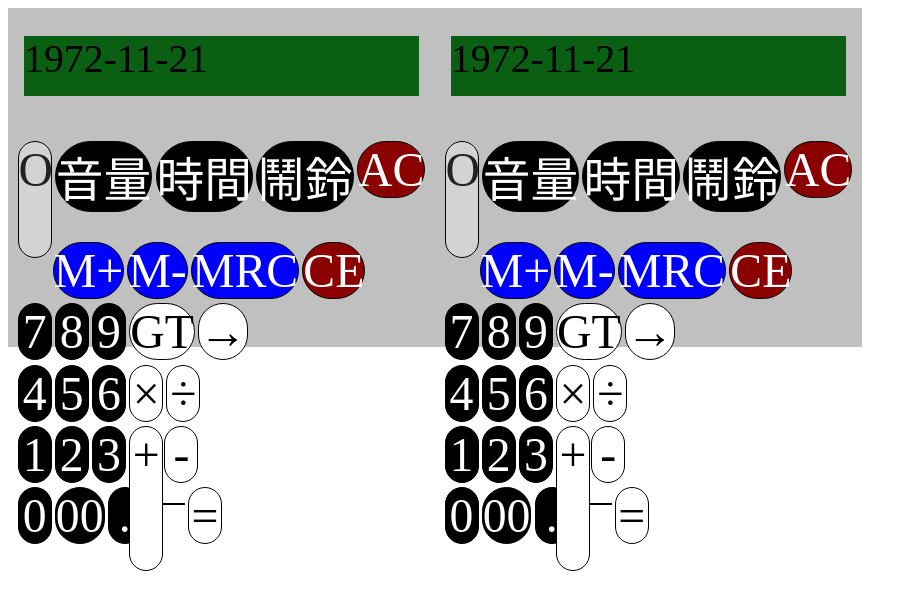
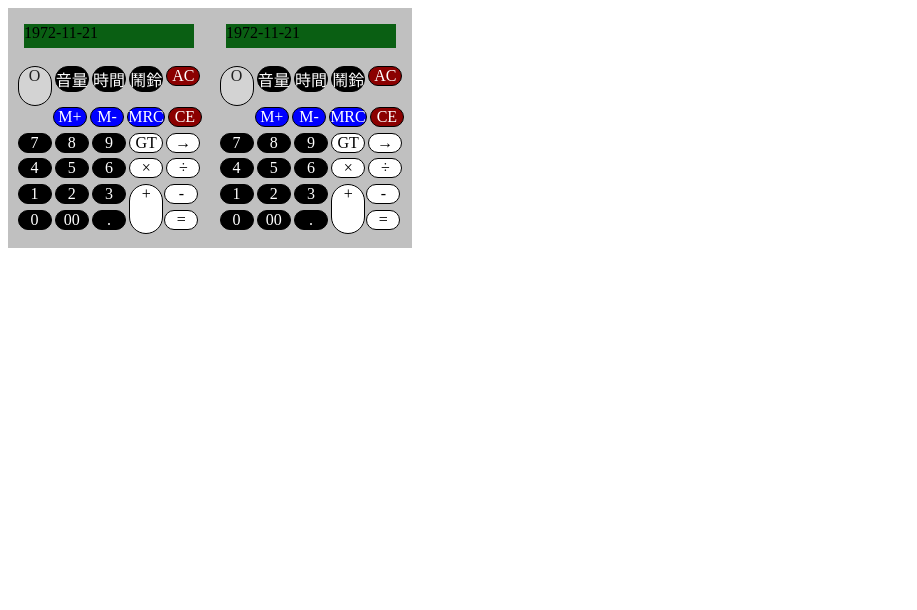
Before and after one commit to chonggi-tokhu/AR-7778, a plain HTML site: page index.html in a window 1280 px wide. Shown: the whole page, without its empty margins (0-917 px from the left). Drawn offline with Linux system fonts and the light colour scheme; no server answers.

Commit message:
Update index.html

```diff
--- a/index.html
+++ b/index.html
@@ -38,11 +38,6 @@
 
         .body {
             display: flex;
-        }
-
-        .body,
-        .body * {
-            font-size: 120%;
         }
     </style>
 </head>
```
